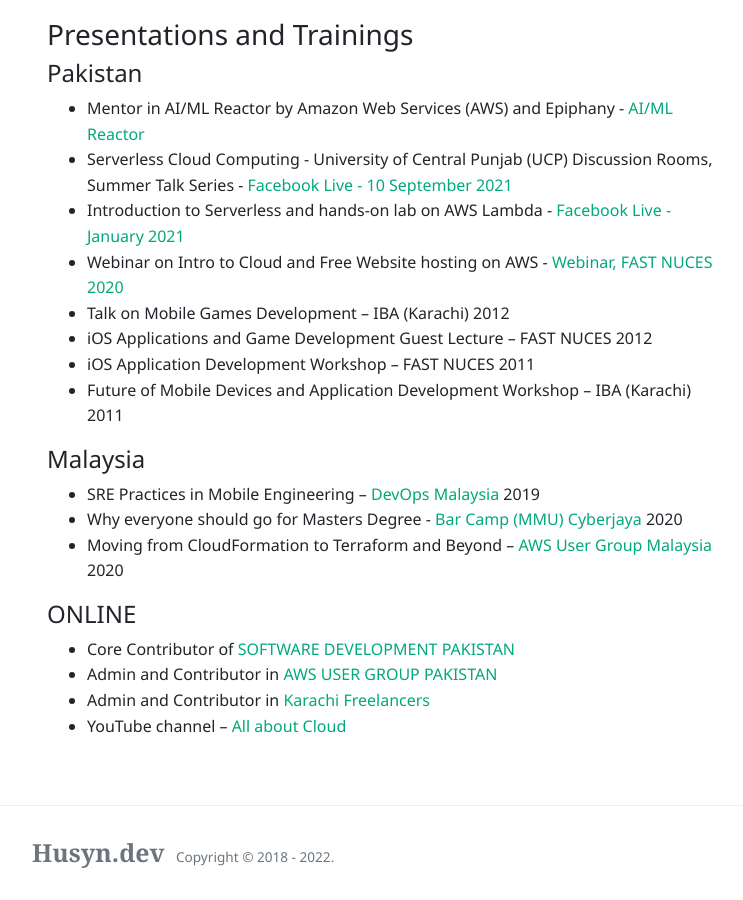
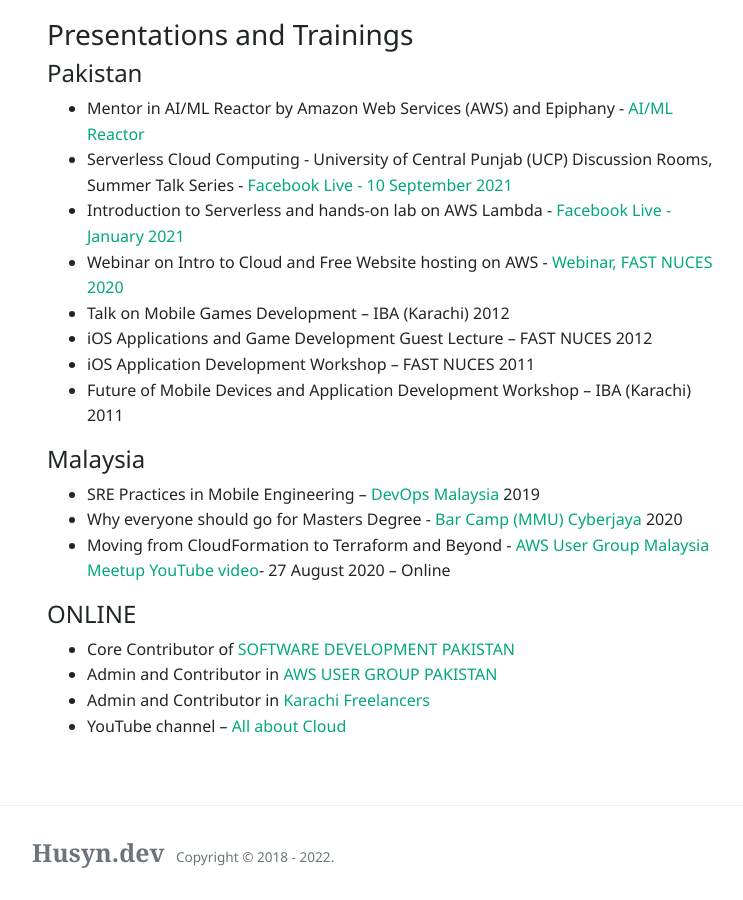
Before and after one commit to husyn/husyn.dev, a Jekyll site: the page built from _pages/about.md, in a window 1280 px wide and 900 px high, scrolled down 899 px. Shown: the whole window, without its empty margins (73-816 px from the left). Built offline with Jekyll 4.4.1, drawn with Linux system fonts in a browser that asks for light colours; nearby versions of some CDN libraries.

Commit message:
Adds youtube link for meetup MY

```diff
--- a/_pages/about.md
+++ b/_pages/about.md
@@ -66,7 +66,7 @@
 
 -	SRE Practices in Mobile Engineering – [DevOps Malaysia](https://www.meetup.com/DevOpsMalaysia/events/265462658/) 2019
 -	Why everyone should go for Masters Degree - [Bar Camp (MMU) Cyberjaya](https://barcampcyberjaya.org) 2020
--	Moving from CloudFormation to Terraform and Beyond – [AWS User Group Malaysia](https://www.meetup.com/AWSUGMY/events/272642576/) 2020
+-	Moving from CloudFormation to Terraform and Beyond - [AWS User Group Malaysia Meetup](https://www.meetup.com/AWSUGMY/events/272642576/) [YouTube video](https://www.youtube.com/watch?v=fiG1iC7D4ow)- 27 August 2020 – Online
 
 #### ONLINE
 
```
